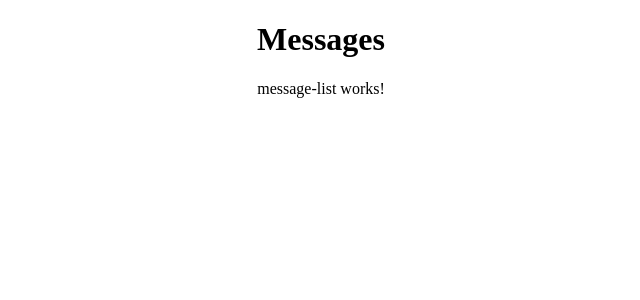
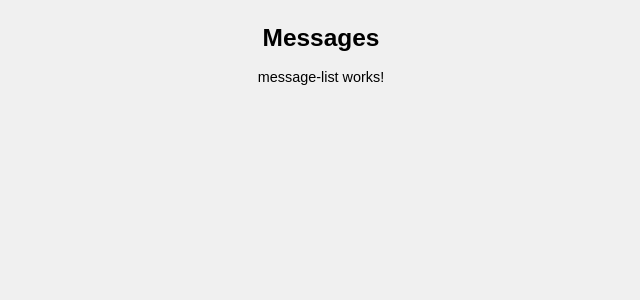
Before and after one commit to edumholt/front-end-developer-exercise, an Angular app: page / in a window 1280 px wide. Shown: the top 300 px of the page, without its empty margins (319-959 px from the left). Built offline with nearby package versions, Linux system fonts and the light colour scheme.

Commit message:
add global styles, convert message class to interface

```diff
--- a/src/styles.css
+++ b/src/styles.css
@@ -1 +1,13 @@
 /* You can add global styles to this file, and also import other style files */
+body {
+  font-family: sans-serif;
+  font-size: 0.9em;
+  background-color: #f0f0f0;
+  display: flex;
+  align-items: center;
+  justify-content: center;
+}
+
+h1 {
+  font-size: 1.7em;
+}
```
Also changed, not shown: src/app/message.ts (+7 -8 lines).
